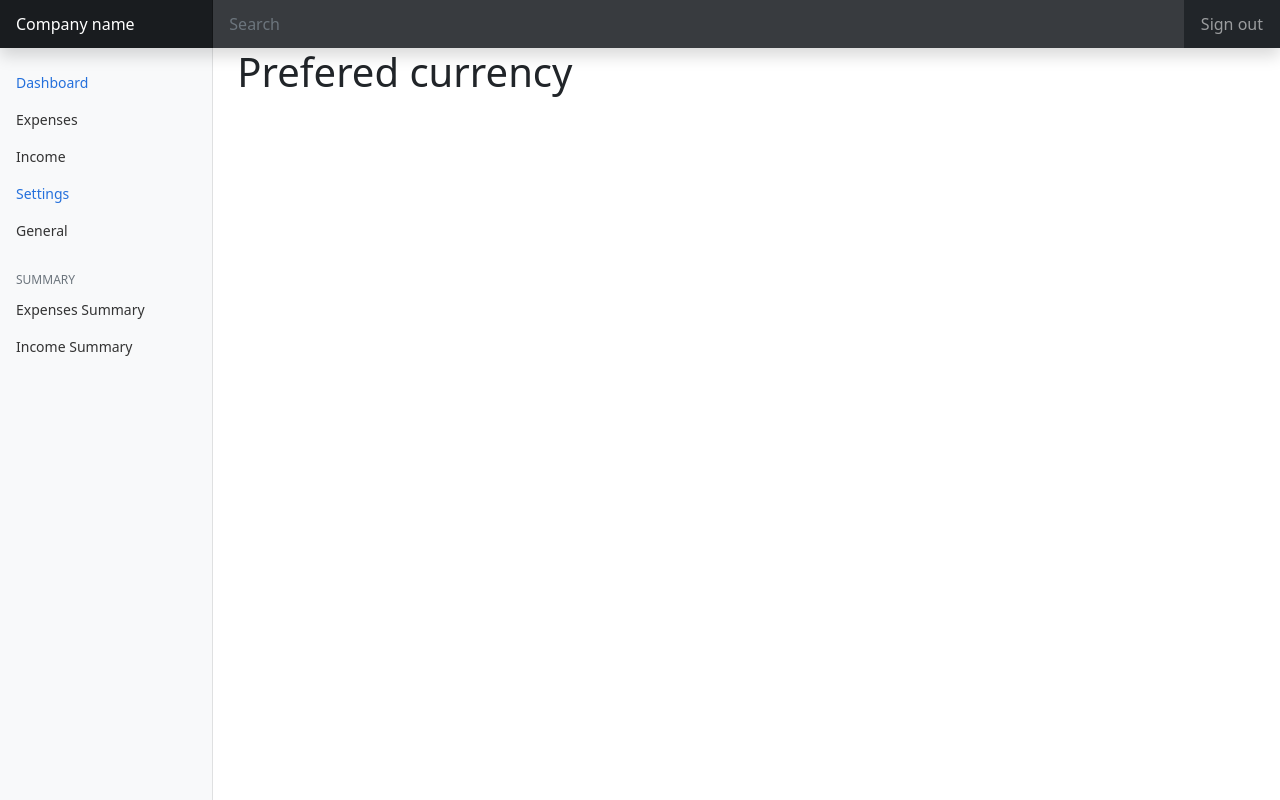
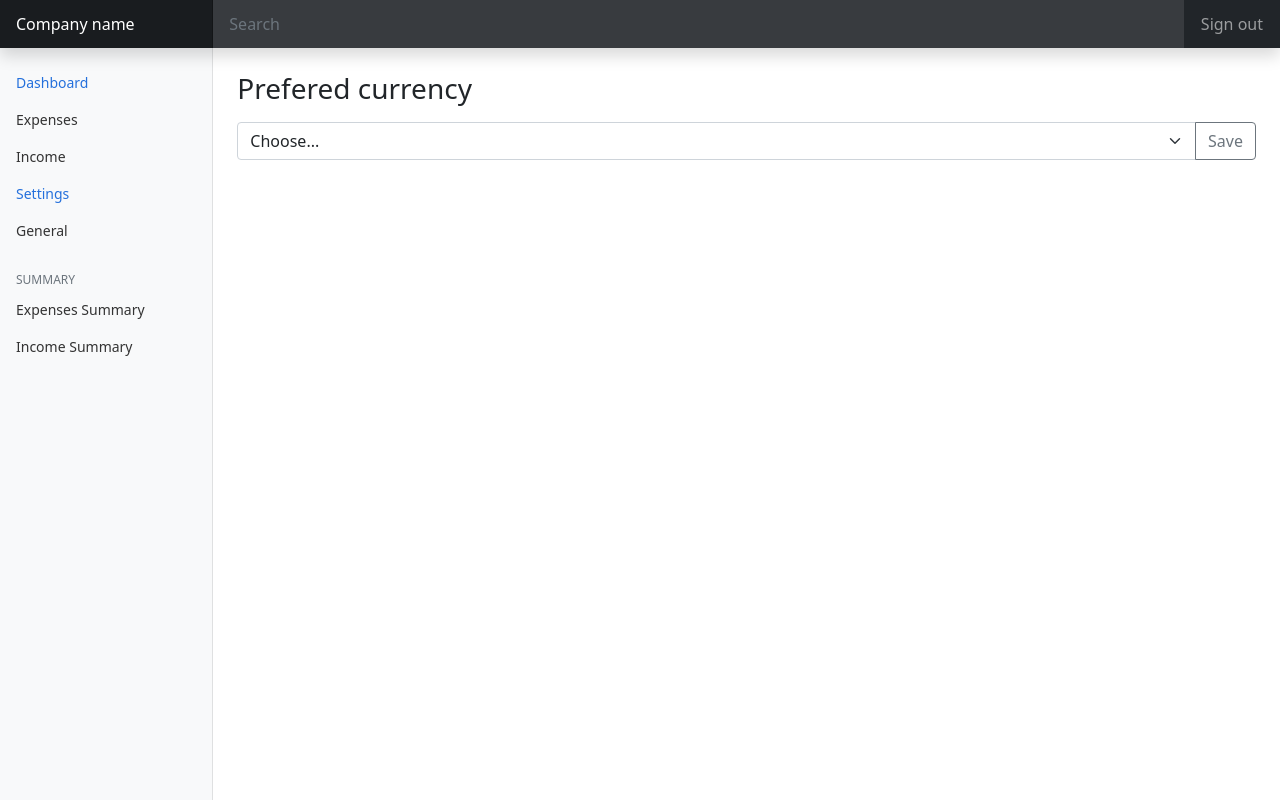
Before and after one commit to MBalayeva/expenses, a Django app: template userpreferences/templates/userpreferences/index.html in a window 1280 px wide. Run offline with Django 3.2, Linux system fonts and the light colour scheme; the template is opened without the code that fills it: most values are stand-ins (such as "Sample title", 1, 10 or a date in 2020); some libraries are stand-ins or nearby versions.

Commit message:
select added for preferences

```diff
--- a/userpreferences/apps.py
+++ b/userpreferences/apps.py
@@ -4,3 +4,6 @@ from django.apps import AppConfig
 class UserpreferencesConfig(AppConfig):
     default_auto_field = 'django.db.models.BigAutoField'
     name = 'userpreferences'
+
+    def ready(self):
+        import userpreferences.signals
--- a/userpreferences/templates/userpreferences/index.html
+++ b/userpreferences/templates/userpreferences/index.html
@@ -1,5 +1,20 @@
 {% extends "base.html" %}
 
 {% block content %}
-<h1>Prefered currency</h1>
+<div class="content">
+    <h3 class="mt-4">Prefered currency</h3>
+
+    <form action="{% url 'preferences' %}" method="post" class="mt-3">
+        {% csrf_token %}
+        <div class="input-group">
+            <select name="currency" class="form-select" id="inputGroupSelect04" aria-label="Example select with button addon">
+                <option selected>Choose...</option>
+                {% for currency in currencies %}
+                    <option name="currency" value="{{currency.name}} - {{currency.value}}">{{currency.name}} - {{currency.value}}</option>
+                {% endfor %}
+            </select>
+            <button class="btn btn-outline-secondary" type="submit">Save</button>
+        </div>
+    </form>
+</div>
 {% endblock content %}
```
Also changed, not shown: userpreferences/signals.py (added, +13 -0 lines), userpreferences/views.py (+25 -1 lines).
